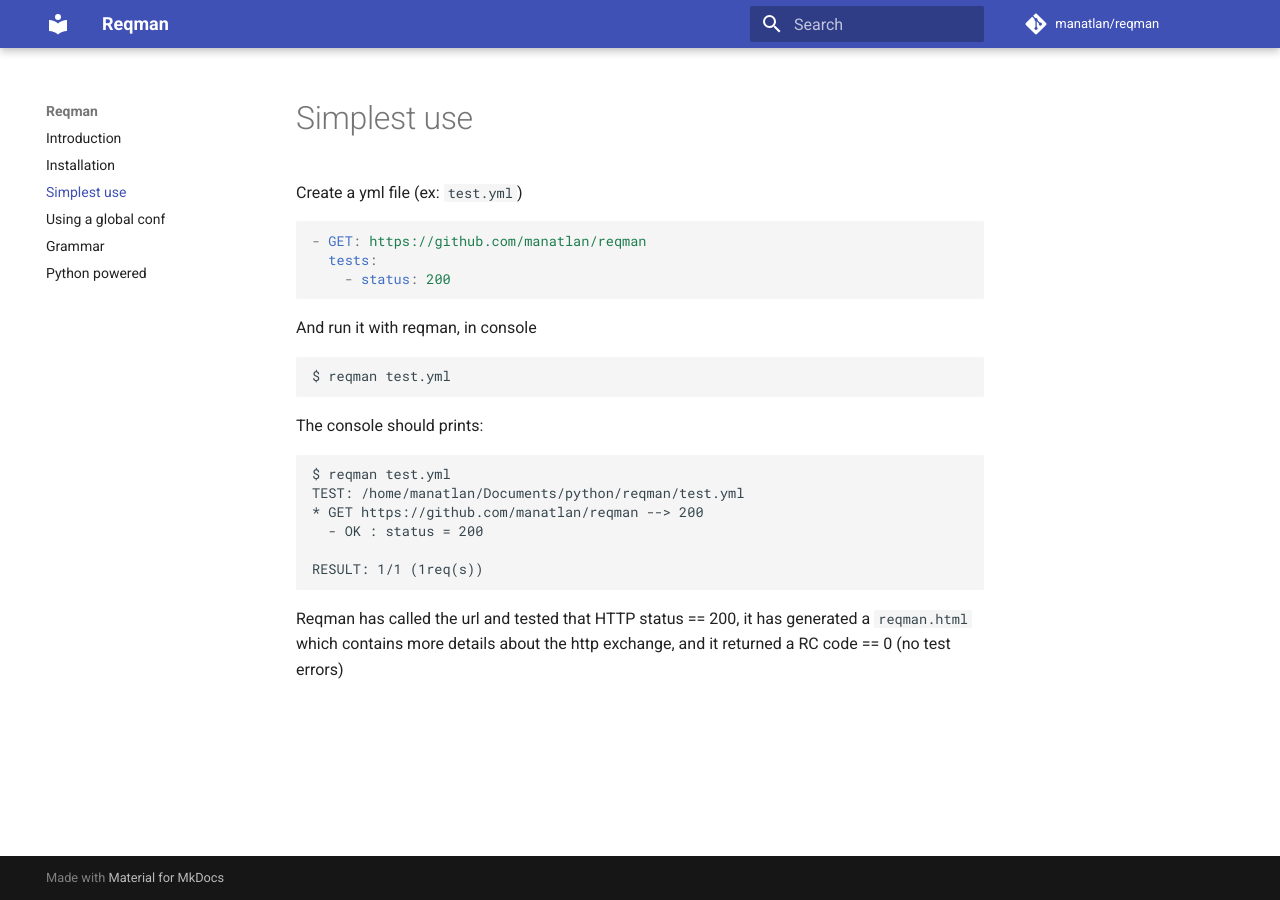
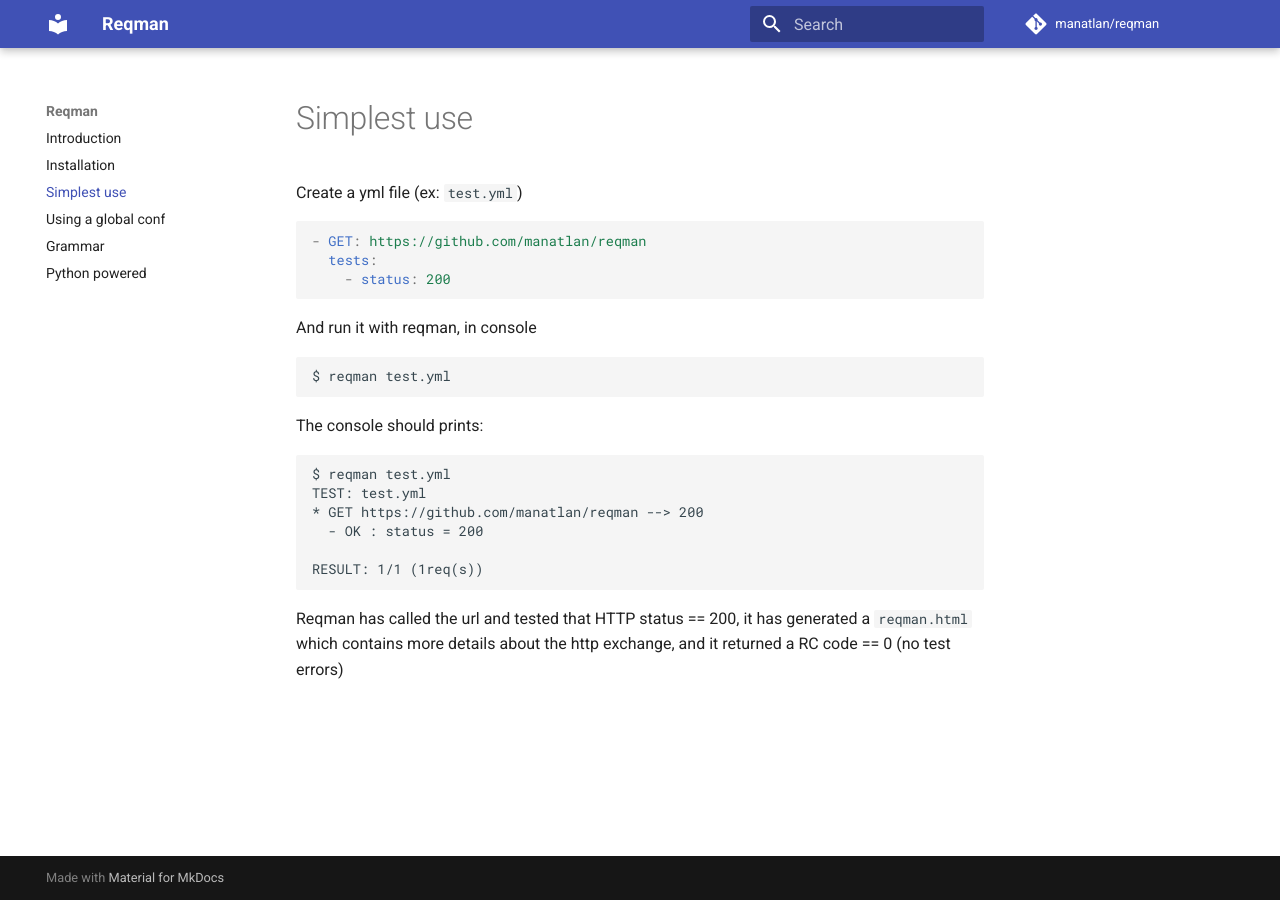
Before and after one commit to manatlan/reqman, an MkDocs documentation site: the page built from docs/simple_use.md, in a window 1280 px wide. Built offline with MkDocs 1.6.1 and Material for MkDocs 9.7.7, drawn with Linux system fonts in a browser that asks for light colours; comment, search, counter and statistics services are not loaded.

Commit message:
Update simple_use.md

````diff
--- a/docs/simple_use.md
+++ b/docs/simple_use.md
@@ -16,7 +16,7 @@
 The console should prints:
 ```
 $ reqman test.yml
-TEST: /home/manatlan/Documents/python/reqman/test.yml
+TEST: test.yml
 * GET https://github.com/manatlan/reqman --> 200
   - OK : status = 200
 
````
